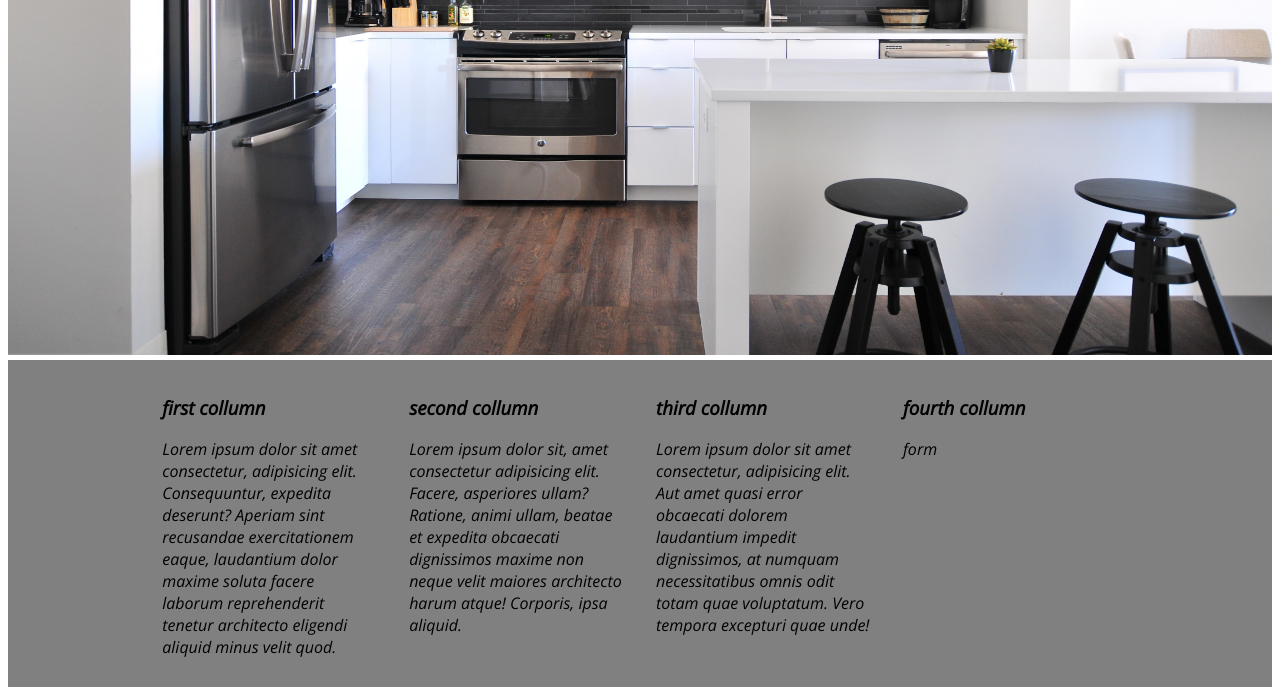
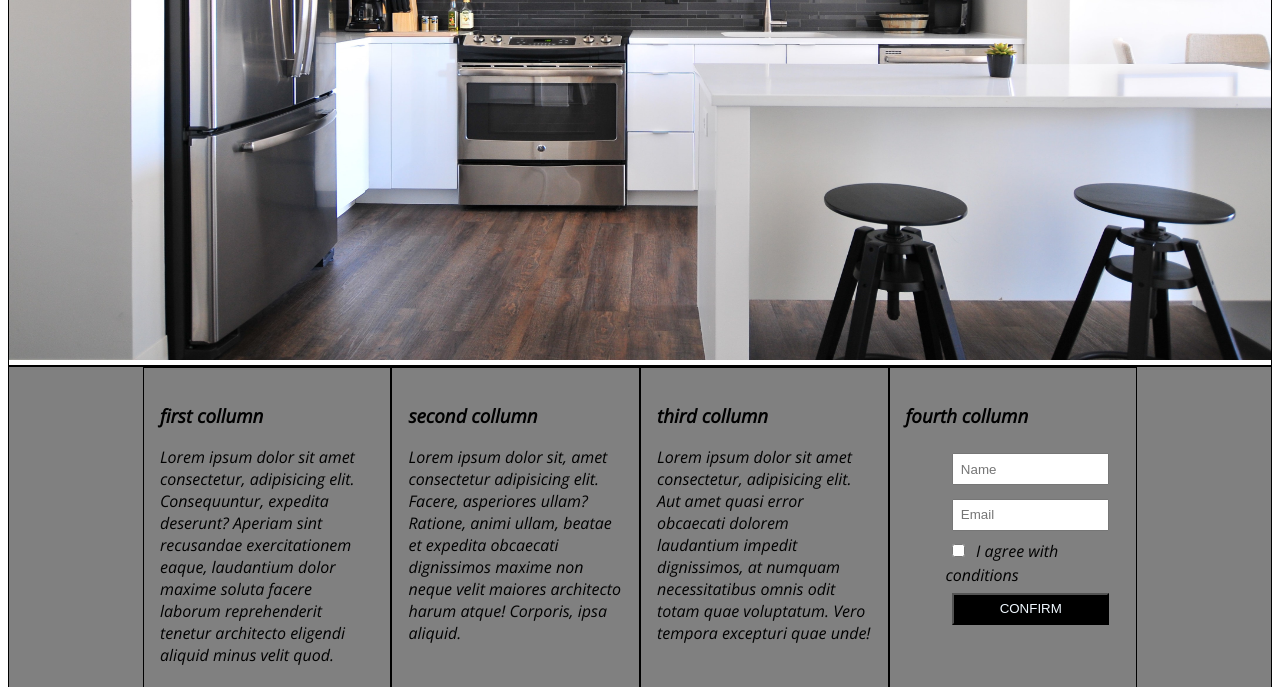
Before and after one commit to 4ddy1/test-task, a plain HTML site: page index.html in a window 1280 px wide. Shown: the part 471-1158 px from the top of the page. Drawn offline with nearby package versions, Linux system fonts and the light colour scheme; a web font is replaced by a local one.

Commit message:
create form

```diff
--- a/index.html
+++ b/index.html
@@ -62,7 +62,37 @@
           </div>
           <div class="column-box-4" id="box">
             <h3>fourth collumn</h3>
-            <p>form</p>
+            <form action="" method="POST">
+              <ul id="form_list">
+                <li>
+                  <label for="name"></label>
+                  <input
+                    type="text"
+                    id="name_form"
+                    name="user_name"
+                    placeholder="Name"
+                  />
+                </li>
+                <li>
+                  <label for="mail"></label>
+                  <input
+                    type="email"
+                    id="mail_form"
+                    name="user_mail"
+                    placeholder="Email"
+                  />
+                </li>
+                <li>
+                  <label for="accept">
+                    <input type="checkbox" id="checkbox_form" name="accept" /> I
+                    agree with conditions
+                  </label>
+                </li>
+                <li>
+                  <button type="submit" id="button_form">CONFIRM</button>
+                </li>
+              </ul>
+            </form>
           </div>
         </div>
         <div class="about-box" id="box">
@@ -99,7 +129,6 @@
                 width="30em"
               />
             </div>
-            <!-- <div class="center-4" id="box">empty</div> -->
           </div>
           <div class="right" id="box">ITA | ENG | DEU | PYC</div>
         </div>
--- a/main.css
+++ b/main.css
@@ -8,7 +8,7 @@ font-family: "Playfair Display", serif;
 }
 
 #box {
-  /* border: 1px solid black; */
+  border: 1px solid black;
   font-family: "Open Sans", sans-serif;
 }
 
@@ -62,6 +62,7 @@ font-family: "Playfair Display", serif;
   display: flex;
   flex-direction: row;
   justify-content: center;
+  flex-wrap: nowrap;
 }
 
 .column-box-1 {
@@ -69,7 +70,7 @@ font-family: "Playfair Display", serif;
   order: 1;
   max-width: 17%;
   padding: 1em;
-  flex-wrap: nowrap;
+  /* flex-wrap: nowrap; */
 }
 
 .column-box-2 {
@@ -77,7 +78,7 @@ font-family: "Playfair Display", serif;
   order: 2;
   max-width: 17%;
   padding: 1em;
-  flex-wrap: nowrap;
+  /* flex-wrap: nowrap; */
 }
 
 .column-box-3 {
@@ -85,7 +86,7 @@ font-family: "Playfair Display", serif;
   order: 3;
   max-width: 17%;
   padding: 1em;
-  flex-wrap: nowrap;
+  /* flex-wrap: nowrap; */
 }
 
 .column-box-4 {
@@ -93,7 +94,40 @@ font-family: "Playfair Display", serif;
   order: 4;
   max-width: 17%;
   padding: 1em;
-  flex-wrap: nowrap;
+  /* flex-wrap: nowrap; */
+}
+
+#form_list {
+  list-style-type: none;
+}
+
+#name_form {
+  padding: 0.5em;
+  margin: 0.5em;
+  width: 80%;
+}
+
+#mail_form {
+  padding: 0.5em;
+  margin: 0.5em;
+  width: 80%;
+}
+
+#checkbox_form {
+  margin: 0.5em;
+}
+
+#button_form {
+  padding: 0.5em;
+  margin: 0.5em;
+  width: 90%;
+  background-color: black;
+  color: aliceblue;
+}
+
+#button_form:hover {
+  background-color: brown;
+  color: aliceblue;
 }
 
 .about-box {
```
